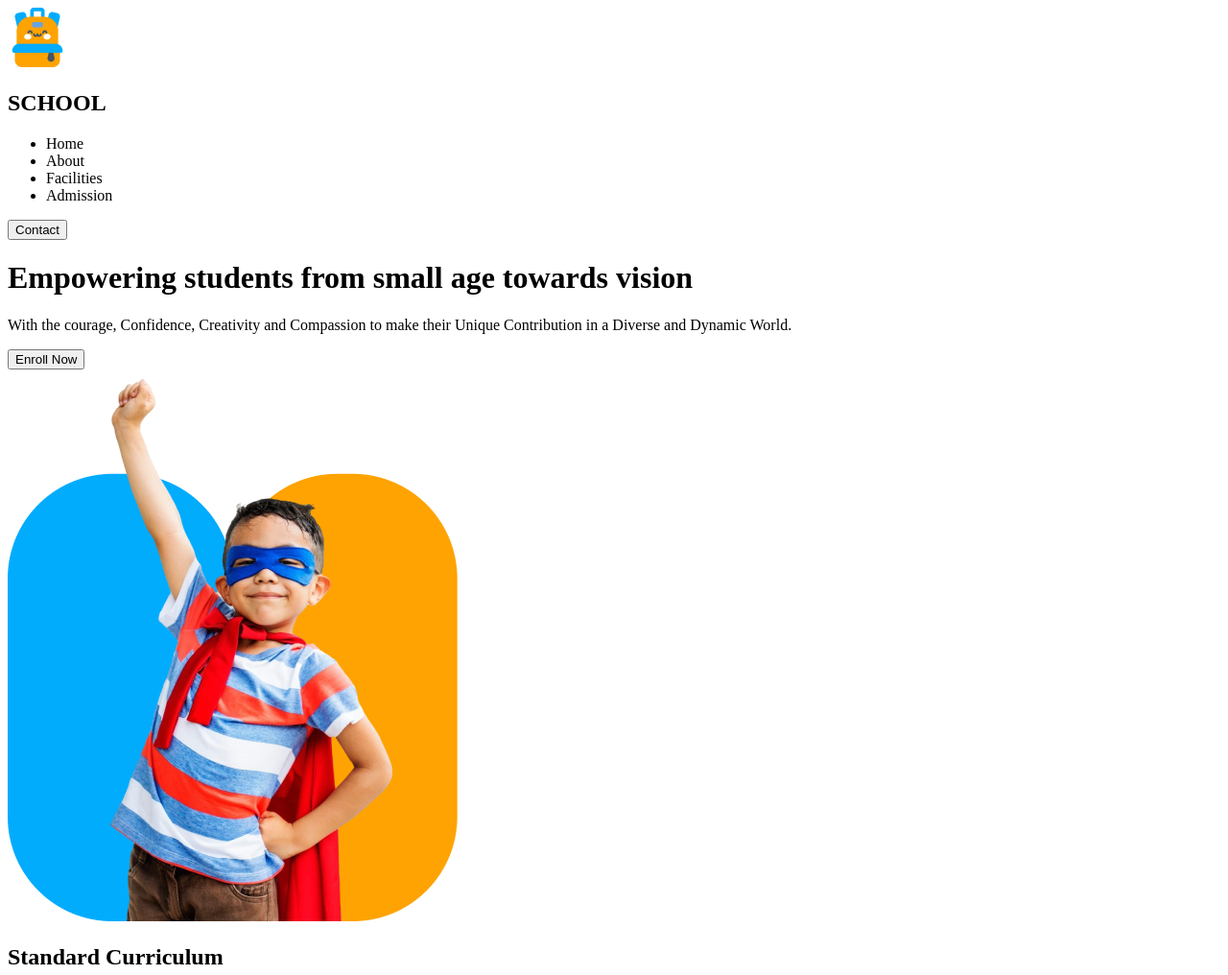
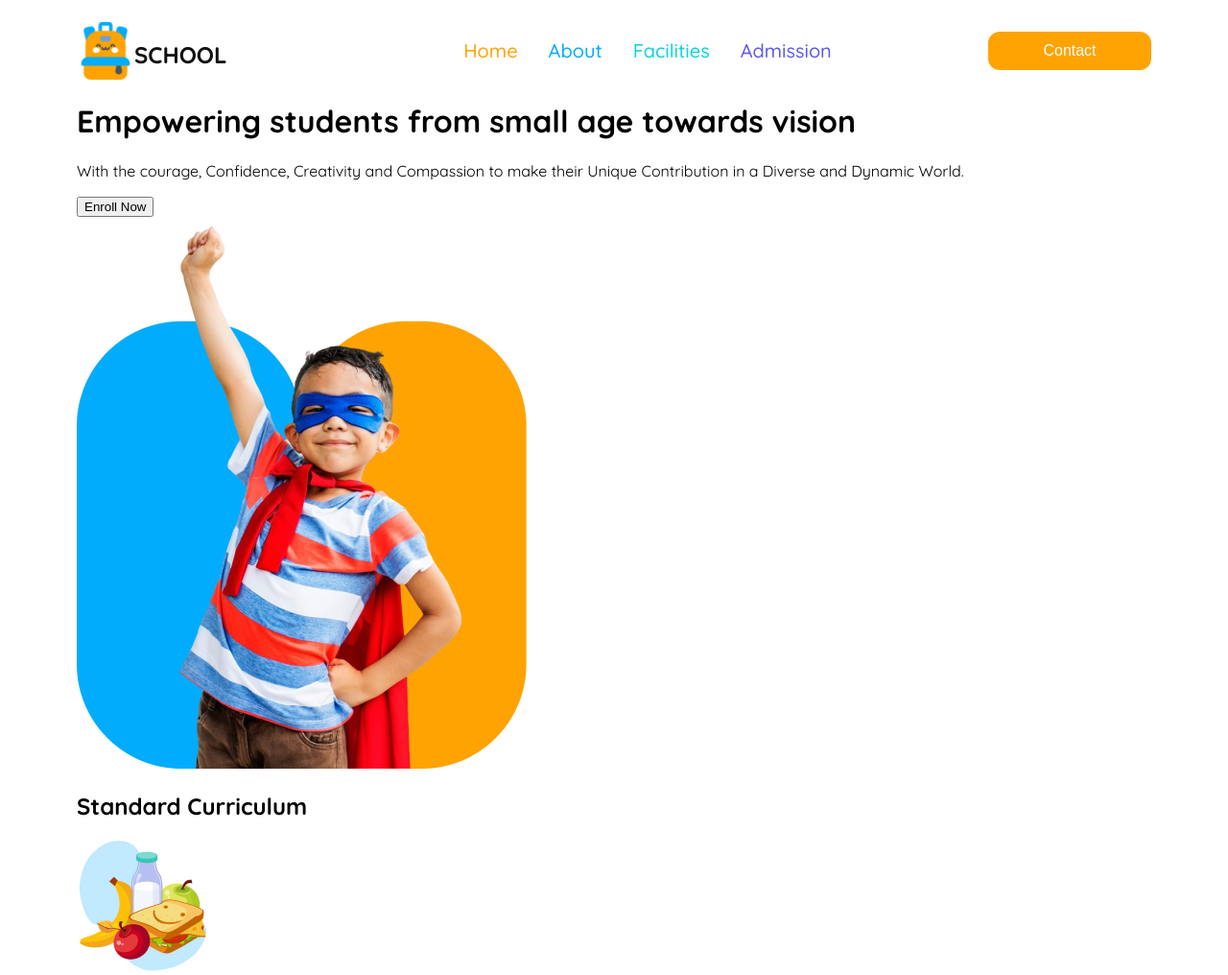
Before and after one commit to KKShain/kay-kay-assigment-2, a plain HTML site: page index.html in a window 1280 px wide. Shown: the top 1016 px of the page at 96% size. Drawn offline with Linux system fonts and the light colour scheme.

Commit message:
added style in navigation bar

```diff
--- a/index.html
+++ b/index.html
@@ -4,23 +4,27 @@
     <meta charset="UTF-8">
     <meta name="viewport" content="width=device-width, initial-scale=1.0">
     <title><Kids-Education></Kids-Education></title>
+    <link rel="preconnect" href="https://fonts.googleapis.com">
+<link rel="preconnect" href="https://fonts.gstatic.com" crossorigin>
+<link href="https://fonts.googleapis.com/css2?family=Quicksand:wght@300..700&display=swap" rel="stylesheet">
+    <link rel="stylesheet"href="styles/styles.css">
 </head>
-<body>
+<body class="quicksand">
     <!-- navigation bar section -->
-    <div class="nav bar">
-        <div>
+    <div class="nav">
+        <div class="logo">
             <img src="images/logo.png" alt="">
             <h2>SCHOOL</h2>
         </div>
         <div>
-            <ul>
-                <li>Home</li>
-                <li>About</li>
-                <li>Facilities</li>
-                <li>Admission</li>
+            <ul class="nav-links">
+                <li class="link1">Home</li>
+                <li class="link2">About</li>
+                <li class="link3">Facilities</li>
+                <li class="link4">Admission</li>
             </ul>
         </div>
-        <button>Contact</button>
+        <button class="button1">Contact</button>
     </div>
 
     <!-- banner section -->
@@ -37,6 +41,7 @@
      <!-- curriculum section -->
       <div class="cards">
         <h2>Standard Curriculum</h2>
+        <div>
             <div class="card">
                 <img src="images/kinder.png" alt="">
                 <h3>Kinder (3-6) Years</h3>
@@ -61,6 +66,8 @@
                     mu sdis parturient</p>
                     <button>Read More</button>
             </div>
+        </div>
+
         <div>
             <button>left arrow</button>
             <button>right arrow</button>
--- /dev/null
+++ b/styles/styles.css
@@ -0,0 +1,58 @@
+.quicksand{
+    font-family: "Quicksand", serif;
+    font-optical-sizing: auto;
+    font-style:normal;
+}
+
+body{
+    margin: 0 80px;
+    padding: 0 auto;
+    box-sizing: border-box;
+    font-family: "Quicksand", serif;
+}
+.nav{
+    display: flex;
+    justify-content: space-between;
+    align-items: center;
+    padding-top: 20px;
+}
+
+.logo{
+    display: flex;
+    color: rgb(17, 17, 17);
+    width: 200px;
+    height: 60px;
+}
+
+.nav-links{
+    display: flex;
+    justify-content: space-between;
+    width: 50%;
+    font-size: 20px;
+    font-weight: 500;
+    gap: 32px;
+    list-style-type: none;
+}
+.link1{
+    color: rgb(254, 163, 1);
+}
+.link2{
+    color: rgb(1, 172, 253);
+}
+.link3{
+    color: rgb(5, 212, 223);
+}
+.link4{
+    color: rgb(93, 88, 239);
+}
+
+.button1{
+    background-color:rgb(254, 163, 1);
+    color:rgb(255, 255, 255);
+    padding: 10px;
+    width: 170px;
+    height: 40px;
+    font-size: 16px;
+    border: none;
+    border-radius: 12px;
+}
```
Lines whose indentation alone changed are shown as unchanged.
